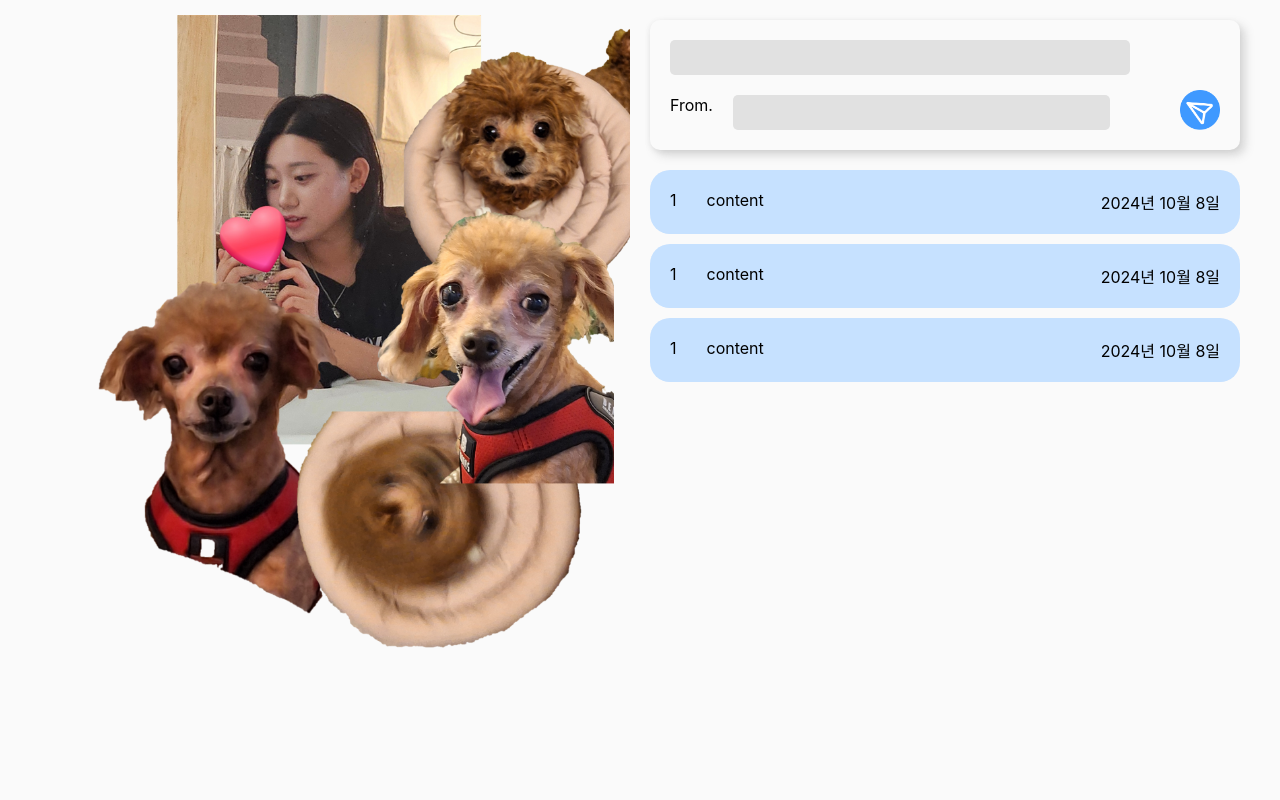
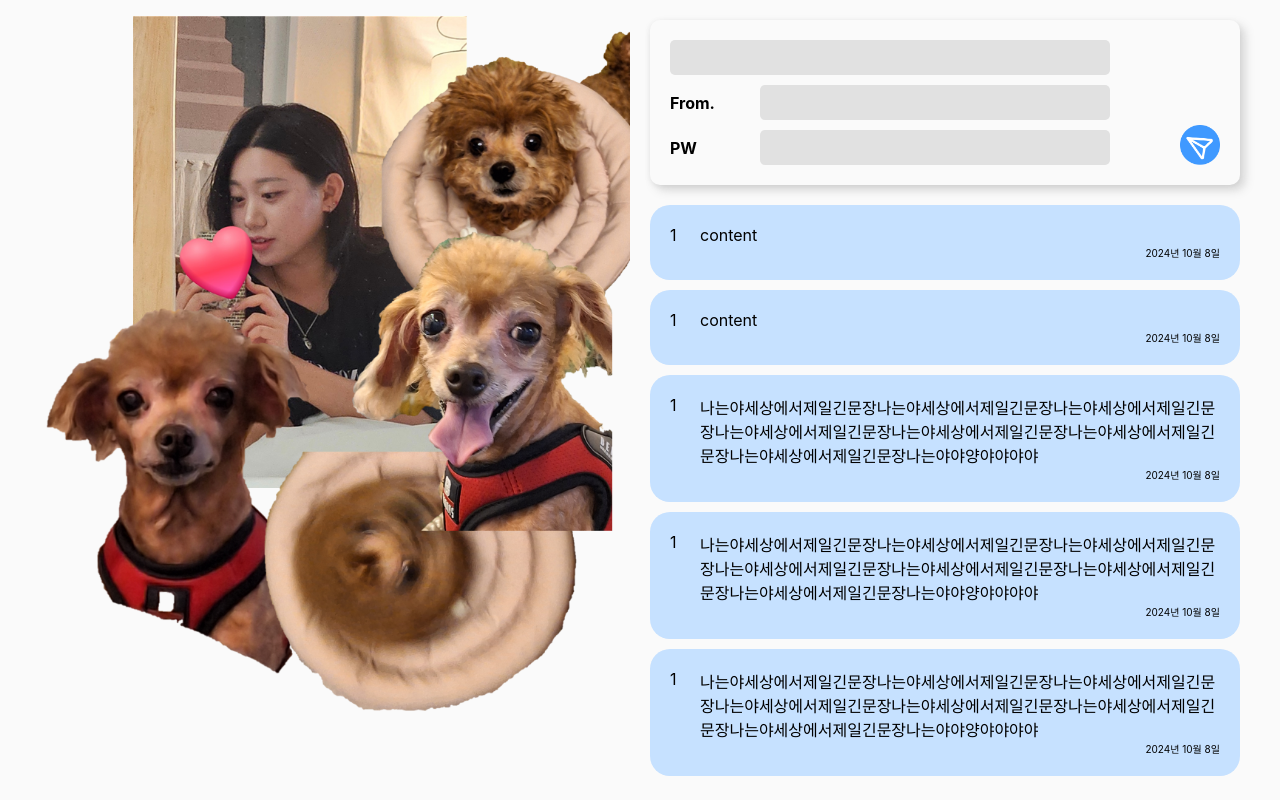
Before and after one commit to 7beunseo/BIrthDay-FE, a React (Vite) app: page / in a window 1280 px wide. Built offline with nearby package versions, Linux system fonts and the light colour scheme.

Commit message:
💄 Deisng: 기본 UI 구성 완료

```diff
--- a/src/components/Content.jsx
+++ b/src/components/Content.jsx
@@ -5,22 +5,55 @@ function Content() {
       <>
       <C.ContentBox>
         <C.Content>
-                1
+            <C.TopMessage>
+                <C.Id>1</C.Id>
                 <C.Message>content</C.Message>
+            </C.TopMessage>
+            <C.ButtonMessage>
                 <C.CreatedAt>2024년 10월 8일</C.CreatedAt>
-            </C.Content>
+            </C.ButtonMessage>
+        </C.Content>
 
-            <C.Content>
-                1
+        <C.Content>
+            <C.TopMessage>
+                <C.Id>1</C.Id>
                 <C.Message>content</C.Message>
+            </C.TopMessage>
+            <C.ButtonMessage>
                 <C.CreatedAt>2024년 10월 8일</C.CreatedAt>
-            </C.Content>
+            </C.ButtonMessage>
+        </C.Content>
 
-            <C.Content>
-                1
-                <C.Message>content</C.Message>
+        <C.Content>
+            <C.TopMessage>
+                <C.Id>1</C.Id>
+                <C.Message>나는야세상에서제일긴문장나는야세상에서제일긴문장나는야세상에서제일긴문장나는야세상에서제일긴문장나는야세상에서제일긴문장나는야세상에서제일긴문장나는야세상에서제일긴문장나는야야양야야야야</C.Message>
+            </C.TopMessage>
+            <C.ButtonMessage>
                 <C.CreatedAt>2024년 10월 8일</C.CreatedAt>
-            </C.Content>
+            </C.ButtonMessage>
+        </C.Content>
+
+        <C.Content>
+            <C.TopMessage>
+                <C.Id>1</C.Id>
+                <C.Message>나는야세상에서제일긴문장나는야세상에서제일긴문장나는야세상에서제일긴문장나는야세상에서제일긴문장나는야세상에서제일긴문장나는야세상에서제일긴문장나는야세상에서제일긴문장나는야야양야야야야</C.Message>
+            </C.TopMessage>
+            <C.ButtonMessage>
+                <C.CreatedAt>2024년 10월 8일</C.CreatedAt>
+            </C.ButtonMessage>
+        </C.Content>
+
+        <C.Content>
+            <C.TopMessage>
+                <C.Id>1</C.Id>
+                <C.Message>나는야세상에서제일긴문장나는야세상에서제일긴문장나는야세상에서제일긴문장나는야세상에서제일긴문장나는야세상에서제일긴문장나는야세상에서제일긴문장나는야세상에서제일긴문장나는야야양야야야야</C.Message>
+            </C.TopMessage>
+            <C.ButtonMessage>
+                <C.CreatedAt>2024년 10월 8일</C.CreatedAt>
+            </C.ButtonMessage>
+        </C.Content>
+
       </C.ContentBox>
 
       </>
--- a/src/components/Send.jsx
+++ b/src/components/Send.jsx
@@ -6,9 +6,18 @@ function Send() {
     return (
         <S.Send>
             <S.InputBox>
+                <S.From>
+                    <Input />
+                </S.From>
+
+                <S.From>
+                    <S.FormInfo>From.</S.FormInfo>
+                    <Input />
+                </S.From>
+
+                <S.From>
+                <S.FormInfo>PW</S.FormInfo>
                 <Input />
-                <S.From>
-                    From. <Input />
                 </S.From>
             </S.InputBox>
 
--- a/src/styles/ContentStyle.js
+++ b/src/styles/ContentStyle.js
@@ -7,17 +7,35 @@ export const ContentBox = styled.div`
     gap: 10px;
 `
 export const Content = styled.div`
-    display: flex;
-    gap: 30px;
     background-color: #C6E1FF;
     padding: 20px;
     border-radius: 20px;
 `;
 
+export const TopMessage = styled.div`
+    display: flex;
+    gap: 2s0px;
+    background-color: #C6E1FF;
+    justify-content: space-between;
+`
+
+export const ButtonMessage = styled.div`
+
+`
+
 export const Message = styled.div`
     flex: 1;
-`
+    white-space: normal; /* 줄바꿈을 허용 */
+    overflow-wrap: break-word; /* 긴 단어를 줄바꿈 */
+    word-wrap: break-word;
+`;
 
 export const CreatedAt = styled.div`
+    font-size: 10px;
+    align-self: flex-end;
+    text-align: right;
+`;
 
+export const Id = styled.div`
+    width: 30px;
 `
--- a/src/styles/InputStyle.js
+++ b/src/styles/InputStyle.js
@@ -6,4 +6,14 @@ export const Input = styled.input`
     border: 0px solid #ccc;
     border-radius: 5px;
     background-color: #E1E1E1;
+
+    &:focus {
+        outline: none;
+        border: 0px solid #ccc; /
+        background-color: #E1E1E1;
+    }
+
+    &:hover {
+        background-color: #E1E1E1;
+    }
 `;
--- a/src/styles/SendStyle.js
+++ b/src/styles/SendStyle.js
@@ -14,13 +14,21 @@ export const Send = styled.div`
 
 export const InputBox = styled.div`
     width: 80%;
+    display: flex;
+    flex-direction: column;
+    gap: 10px;
 `;
 
 export const From = styled.div`
-    margin-top: 20px;
     display: flex;
-    gap: 20px;
+    font-weight: bold;
+    align-items: center;
 `;
+
+export const FormInfo = styled.div`
+    width: 80px;
+    margin-right: 30px;
+`
 
 export const SendButton = styled.img`
     width: 40px;
```
Also changed, not shown: src/img/leftImage.png, 1 other file (tests, documents, lock files or other folders).
